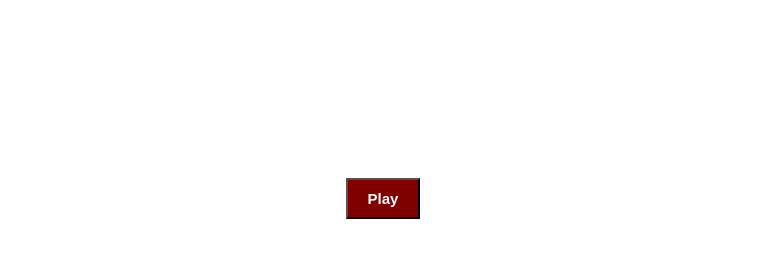
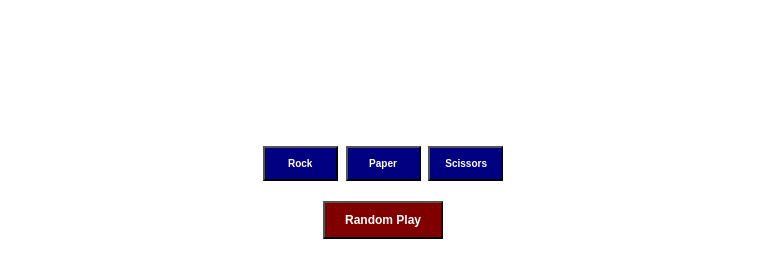
Before and after one commit to safiranugroho/rock-paper-scissors, a website built with webpack: page src/index.html in a window 1280 px wide. Shown: the part 415-692 px from the top of the page, without its empty margins (257-1024 px from the left). Built offline with nearby package versions, Linux system fonts and the light colour scheme.

Commit message:
Add user play buttons and remove unnecessary test

```diff
--- a/src/index.html
+++ b/src/index.html
@@ -31,7 +31,16 @@
         </div>
       </div>
       <div class="container">
-        <button id="play-button">Play</button>
+        <div class="one-column" id="user-play">
+          <button id="rock-button">Rock</button>
+          <button id="paper-button">Paper</button>
+          <button id="scissors-button">Scissors</button>
+        </div>
+      </div>
+      <div class="container">
+        <div class="one-column" id="random-play">
+          <button id="play-button">Random Play</button>
+        </div>
       </div>
     </div>
   </body>
--- a/src/scss/index.scss
+++ b/src/scss/index.scss
@@ -13,7 +13,7 @@ div {
 
 h1 {
   font-weight: bold;
-  font-size: 40px;
+  font-size: 35px;
 }
 
 h2 {
@@ -57,9 +57,21 @@ h2 {
   height: 50vh;
 }
 
-#play-button {
-  margin: 50px 0;
-  font-size: 15px;
+#user-play {
+  button {
+    width: 75px;
+    font-size: 10px;
+    background: navy;
+    color: white;
+    font-weight: bold;
+    padding: 10px 15px;
+  }
+}
+
+#random-play {
+  button {
+    margin: 20px 0;
+    font-size: 12px;
     background: maroon;
     color: white;
     font-weight: bold;
@@ -69,3 +81,4 @@ h2 {
       outline: none;
     }
   }
+}
```
Also changed, not shown: test/index.test.js (+0 -16 lines). Lines whose indentation alone changed are shown as unchanged.
